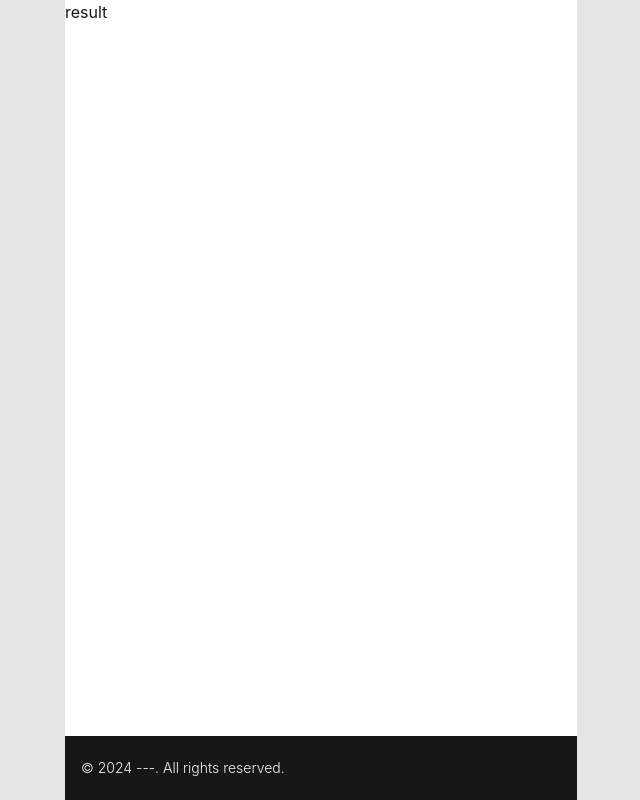
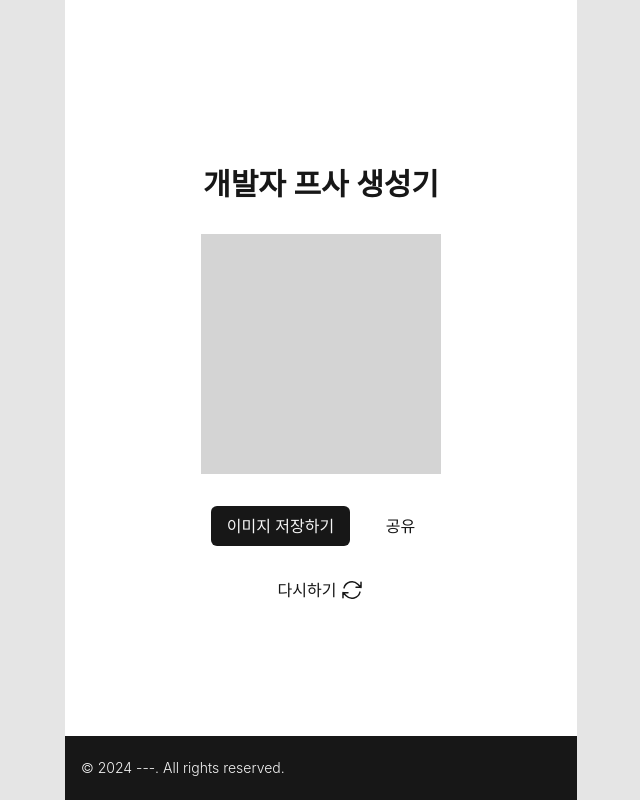
Before and after one commit to doodle-dev-avatar/doodle-dev-avatar-fe, a Next.js app: page /result in a window 1280 px wide. Shown: the whole page, without its empty margins (319-959 px from the left). Built offline with nearby package versions, Linux system fonts and the light colour scheme; a web font is replaced by a local one.

Commit message:
feat: result page UI

```diff
--- a/src/app/result/page.tsx
+++ b/src/app/result/page.tsx
@@ -1,3 +1,44 @@
+'use client';
+import { useRouter } from 'next/navigation';
+import Flex from '@/components/Flex';
+import TitleText from '@/components/common/TitleText';
+import Button from '@/components/common/Button';
+
 export default function ResultPage() {
-  return <>result</>;
+  const router = useRouter();
+  const handleClickRetry = () => {
+    router.push('/');
+  };
+
+  return (
+    <Flex
+      flexCol={true}
+      align="center"
+      justify="center"
+      className="justify-center h-full"
+    >
+      <TitleText text="개발자 프사 생성기" />
+      <div className="w-60 h-60 mt-8 bg-neutral-300" />
+      <div className="w-60 mt-8 flex justify-around">
+        <Button text="이미지 저장하기" type="dark" />
+        <Button text="공유" />
+      </div>
+      <Button text="다시하기" className="m-6" handleClick={handleClickRetry}>
+        <svg
+          xmlns="http://www.w3.org/2000/svg"
+          fill="none"
+          viewBox="0 0 24 24"
+          strokeWidth="1.5"
+          stroke="currentColor"
+          className="size-6 ml-1"
+        >
+          <path
+            strokeLinecap="round"
+            strokeLinejoin="round"
+            d="M16.023 9.348h4.992v-.001M2.985 19.644v-4.992m0 0h4.992m-4.993 0 3.181 3.183a8.25 8.25 0 0 0 13.803-3.7M4.031 9.865a8.25 8.25 0 0 1 13.803-3.7l3.181 3.182m0-4.991v4.99"
+          />
+        </svg>
+      </Button>
+    </Flex>
+  );
 }
```
